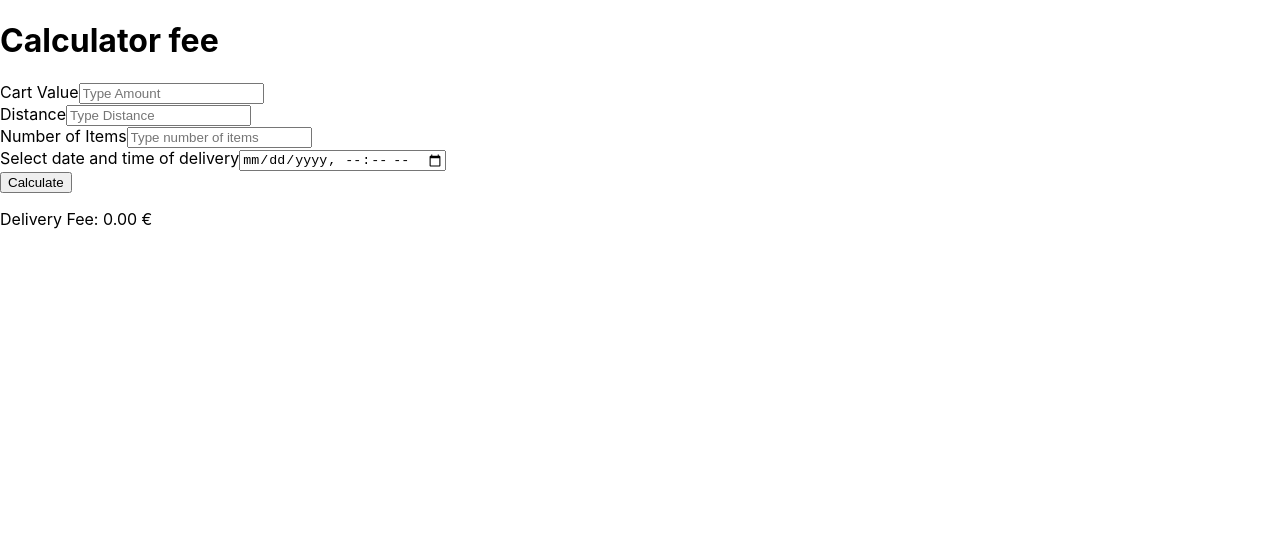
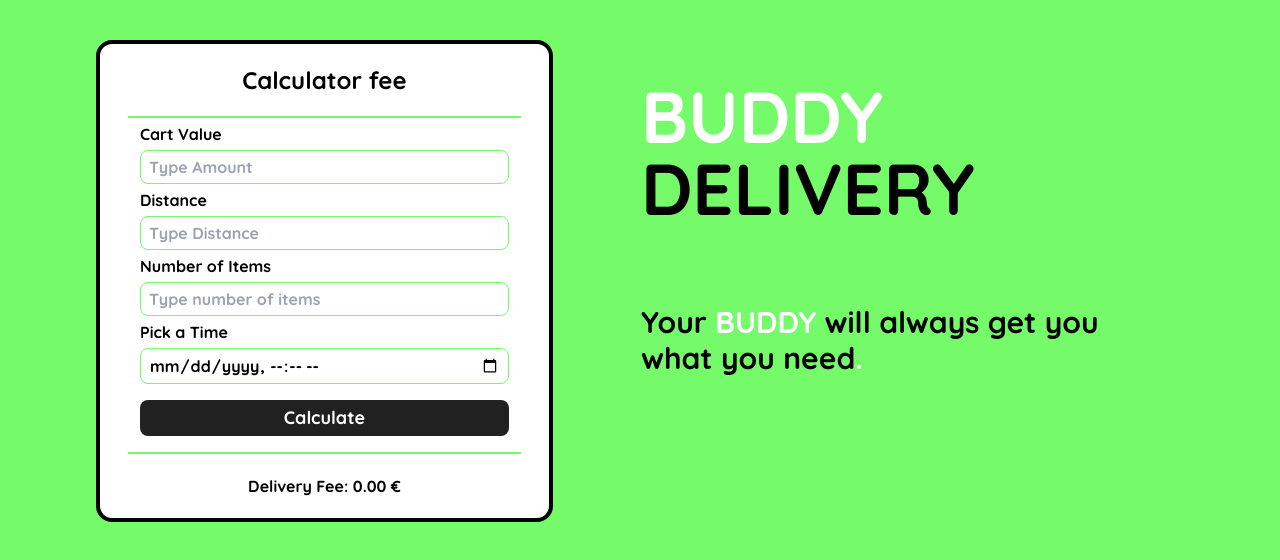
Before and after one commit to GioTafone/fee_calculator, a React (Create React App) app: page / in a window 1280 px wide. Shown: the top 560 px of the page. Built offline with nearby package versions, Linux system fonts and the light colour scheme; the HTML template or start-up script is replaced by a standard one.

Commit message:
SideHeader added

```diff
--- a/package.json
+++ b/package.json
@@ -44,6 +44,7 @@
     ]
   },
   "devDependencies": {
-    "@types/react-calendar": "^3.9.0"
+    "@types/react-calendar": "^3.9.0",
+    "tailwindcss": "^3.2.4"
   }
 }
--- a/src/App.tsx
+++ b/src/App.tsx
@@ -1,8 +1,14 @@
 import Main from "./components/Main";
+import SideHeader from "./components/SideHeader";
 
 const App = () => {
   return (
-    <Main />
+    <div className="bg-primaryGreen h-screen">
+      <div className="grid grid-cols-1 lg:grid-cols-9 gap-12 mx-24 mt-10">
+        <Main />
+        <SideHeader />
+      </div>
+    </div>
   );
 };
 
--- a/src/components/Form.tsx
+++ b/src/components/Form.tsx
@@ -7,7 +7,7 @@ import { FormProps } from "../types";
 
 type ValidationInputFee = z.infer<typeof inputFeeSchema>;
 
-function Form({ onSubmit }: FormProps) {
+const Form = ({ onSubmit }: FormProps) => {
   const {
     register,
     handleSubmit,
@@ -17,47 +17,73 @@ function Form({ onSubmit }: FormProps) {
   });
 
   return (
-    <>
-      <form onSubmit={handleSubmit(onSubmit)}>
-        <label htmlFor="cartValue">Cart Value</label>
+    <form onSubmit={handleSubmit(onSubmit)} className="flex flex-col">
+      <label htmlFor="cartValue" className="font-bold px-10 my-1">Cart Value</label>
       <input
         type="number"
         placeholder="Type Amount"
         id="cartValue"
         {...register("cartValue", { valueAsNumber: true })}
+        className="mx-10 px-2 py-1 border border-primaryGreen rounded-lg"
       />
-        {errors.cartValue && <span>{errors.cartValue.message}</span>}
-        <br />
-        <label htmlFor="distance">Distance</label>
+      <p>
+        {errors.cartValue && (
+          <span className="px-10 text-xs text-primaryRed">
+            {errors.cartValue.message}
+          </span>
+        )}
+      </p>
+      <label htmlFor="distance" className="font-bold px-10 my-1">Distance</label>
       <input
         type="number"
         placeholder="Type Distance"
         id="distance"
         {...register("distance", { valueAsNumber: true })}
+        className="mx-10 px-2 py-1 border border-primaryGreen rounded-lg"
       />
-        {errors.distance && <span>{errors.distance.message}</span>}
-        <br />
-        <label htmlFor="items">Number of Items</label>
+      <p>
+        {errors.distance && (
+          <span className="px-10 text-xs text-primaryRed">
+            {errors.distance.message}
+          </span>
+        )}
+      </p>
+      <label htmlFor="items" className="font-bold px-10 my-1">Number of Items</label>
       <input
         type="number"
         placeholder="Type number of items"
         id="items"
         {...register("itemsCount", { valueAsNumber: true })}
+        className="mx-10 px-2 py-1 border border-primaryGreen rounded-lg"
       />
-        {errors.itemsCount && <span>{errors.itemsCount.message}</span>}
-        <br />
-        <label htmlFor="dateAntTime">Select date and time of delivery</label>
+      <p>
+        {errors.itemsCount && (
+          <span className="px-10 text-xs text-primaryRed">
+            {errors.itemsCount.message}
+          </span>
+        )}
+      </p>
+
+      <label htmlFor="dateAntTime" className="font-bold px-10 my-1">Pick a Time</label>
       <input
         type="datetime-local"
         id="dateAntTime"
         {...register("dateAndTime", { valueAsDate: true })}
+        className="mx-10 px-2 py-1 border border-primaryGreen rounded-lg"
       />
-        {errors.dateAndTime && <span>{errors.dateAndTime.message}</span>}
-        <br />
-        <button type="submit">Calculate</button>
+      {errors.dateAndTime && (
+        <span className="px-10 text-xs text-primaryRed">
+          {errors.dateAndTime.message}
+        </span>
+      )}
+      <button
+        type="submit"
+        className="font-bold text-lg mx-10 my-4 px-2 py-1 rounded-lg bg-primaryBlack text-primaryWhite"
+      >
+        Calculate
+      </button>
     </form>
-    </>
   );
-}
+};
 
 export default Form;
--- a/src/components/Main.tsx
+++ b/src/components/Main.tsx
@@ -3,27 +3,13 @@ import { SubmitHandler } from "react-hook-form";
 import { z } from "zod";
 import { inputFeeSchema } from "../validation";
 import Form from "../components/Form";
-import {
-  maxDeliveryFeeFee,
-  freeDeliveryFee,
-  distanceFeeIncrementer,
-  bulkBaseFee,
-  bulkFeeIncrementer,
-  extraBulkFeeIncrementer,
-  extraBulkFeeSurcharge,
-  cartValueFreeDelivery,
-  smallPurchaseSurcharge,
-  longDistanceSurcharge,
-  rushHourFeeIncrementer,
-  weekDayRushHourFee,
-  startRushHourFee,
-  endRushHourFee,
-} from "../feeDatas";
+import * as feeModifiers from "../feeModifiers";
 
 type ValidationInputFee = z.infer<typeof inputFeeSchema>;
 
 const Main = () => {
   const [fee, setFee] = useState(0);
+  const [message, setMessage] = useState(false)
   let distanceFee = 2;
   let cartValueFee = 0;
   let bulkFee = 0;
@@ -36,34 +22,39 @@ const Main = () => {
     const date = new Date(data.dateAndTime).toUTCString();
     const hour = new Date(data.dateAndTime).getHours();
 
-    if (inputCartValue >= cartValueFreeDelivery) {
-      setFee(freeDeliveryFee);
+    if (inputCartValue >= feeModifiers.cartValueFreeDelivery) {
+      setFee(feeModifiers.freeDeliveryFee);
+      setMessage(true)
       return;
     }
-    if (inputCartValue < smallPurchaseSurcharge) {
-      cartValueFee = smallPurchaseSurcharge - inputCartValue;
+    if (inputCartValue < feeModifiers.smallPurchaseSurcharge) {
+      cartValueFee = feeModifiers.smallPurchaseSurcharge - inputCartValue;
     }
-    if (inputDistance >= longDistanceSurcharge) {
-      distanceFee = Math.ceil(inputDistance / distanceFeeIncrementer);
+    if (inputDistance >= feeModifiers.longDistanceSurcharge) {
+      distanceFee = Math.ceil(
+        inputDistance / feeModifiers.distanceFeeIncrementer
+      );
     }
     if (
-      inputItems >= bulkFeeIncrementer &&
-      inputItems <= extraBulkFeeIncrementer
+      inputItems >= feeModifiers.bulkFeeIncrementer &&
+      inputItems <= feeModifiers.extraBulkFeeIncrementer
     ) {
-      bulkFee = (inputItems - bulkFeeIncrementer) / 2 + bulkBaseFee;
+      bulkFee =
+        (inputItems - feeModifiers.bulkFeeIncrementer) / 2 +
+        feeModifiers.bulkBaseFee;
     }
-    if (inputItems >= extraBulkFeeIncrementer) {
+    if (inputItems >= feeModifiers.extraBulkFeeIncrementer) {
       bulkFee =
-        (inputItems - bulkFeeIncrementer) / 2 +
-        bulkBaseFee +
-        extraBulkFeeSurcharge;
+        (inputItems - feeModifiers.bulkFeeIncrementer) / 2 +
+        feeModifiers.bulkBaseFee +
+        feeModifiers.extraBulkFeeSurcharge;
     }
     if (
-      date.includes(weekDayRushHourFee) &&
-      hour >= startRushHourFee &&
-      hour <= endRushHourFee
+      date.includes(feeModifiers.weekDayRushHourFee) &&
+      hour >= feeModifiers.startRushHourFee &&
+      hour <= feeModifiers.endRushHourFee
     ) {
-      rushHourFee = rushHourFeeIncrementer;
+      rushHourFee = feeModifiers.rushHourFeeIncrementer;
     }
 
     let total = (cartValueFee + distanceFee + bulkFee) * rushHourFee;
@@ -74,18 +65,24 @@ const Main = () => {
     console.log(`Rush Hour Fee: x${rushHourFee}`);
     console.log(`Total: ${total}`);
 
-    if (total >= maxDeliveryFeeFee) {
-      setFee(maxDeliveryFeeFee);
+    if (total >= feeModifiers.maxDeliveryFeeFee) {
+      setFee(feeModifiers.maxDeliveryFeeFee);
       return;
     }
 
     setFee(total);
   };
+
   return (
-    <div>
-      <h1>Calculator fee</h1>
+    <div className="border-4 rounded-2xl bg-primaryWhite lg:col-span-4">
+      <h4 className="border-b-2 border-b-primaryGreen font-bold text-2xl text-center mx-7 py-5">
+        Calculator fee
+      </h4>
       <Form onSubmit={onSubmit} />
-      <p>Delivery Fee: {fee.toFixed(2)} €</p>
+      <p className="border-t-2 border-t-primaryGreen text-center mx-7 py-5">
+        Delivery Fee:{" "}
+        {message ? <span className="font-bold">FREE</span> : <span className="font-bold">{fee.toFixed(2)} €</span>}
+      </p>
     </div>
   );
 };
--- /dev/null
+++ b/src/components/SideHeader.tsx
@@ -0,0 +1,19 @@
+import React from "react";
+
+const SideHeader = () => {
+  return (
+    <div className="lg:col-span-5 flex flex-col">
+      <h1 className="text-7xl font-extrabold overflow-y-hidden m-10">
+        <span className="uppercase text-primaryWhite">buddy</span>
+        <br />
+        DELIVERY
+      </h1>
+      <h3 className="text-3xl font-extrabold overflow-y-hidden m-10">
+        Your <span className="uppercase text-primaryWhite">buddy</span> will
+        always get you what you need<span className="text-primaryWhite">.</span>
+      </h3>
+    </div>
+  );
+};
+
+export default SideHeader;
--- a/src/index.css
+++ b/src/index.css
@@ -1,13 +1,11 @@
-body {
-  margin: 0;
-  font-family: -apple-system, BlinkMacSystemFont, 'Segoe UI', 'Roboto', 'Oxygen',
-    'Ubuntu', 'Cantarell', 'Fira Sans', 'Droid Sans', 'Helvetica Neue',
-    sans-serif;
-  -webkit-font-smoothing: antialiased;
-  -moz-osx-font-smoothing: grayscale;
+@import url('https://fonts.googleapis.com/css2?family=Quicksand:wght@700&display=swap');
+
+@tailwind base;
+@tailwind components;
+@tailwind utilities;
+
+@layer base {
+  * {
+    @apply box-border m-0 p-0 font-BodyFont overflow-x-hidden;
+  }
 }
-
-code {
-  font-family: source-code-pro, Menlo, Monaco, Consolas, 'Courier New',
-    monospace;
-}
--- /dev/null
+++ b/tailwind.config.js
@@ -0,0 +1,20 @@
+/** @type {import('tailwindcss').Config} */
+module.exports = {
+  content: [
+    "./src/**/*.{js,jsx,ts,tsx}",
+  ],
+  theme: {
+    extend: {
+      fontFamily: {
+        BodyFont: ["Quicksand", "sans-serif"]
+      },
+    },
+    colors: {
+      primaryGreen: "#75fa6a",
+      primaryWhite: "#ffffff",
+      primaryRed: "#A30000",
+      primaryBlack: "#212121"
+    },
+  },
+  plugins: [],
+}
```
Also changed, not shown: src/App.css (deleted, +0 -8 lines), src/feeModifiers.ts (renamed from src/feeDatas.ts), 1 other file (tests, documents, lock files or other folders). Lines whose indentation alone changed are shown as unchanged.
